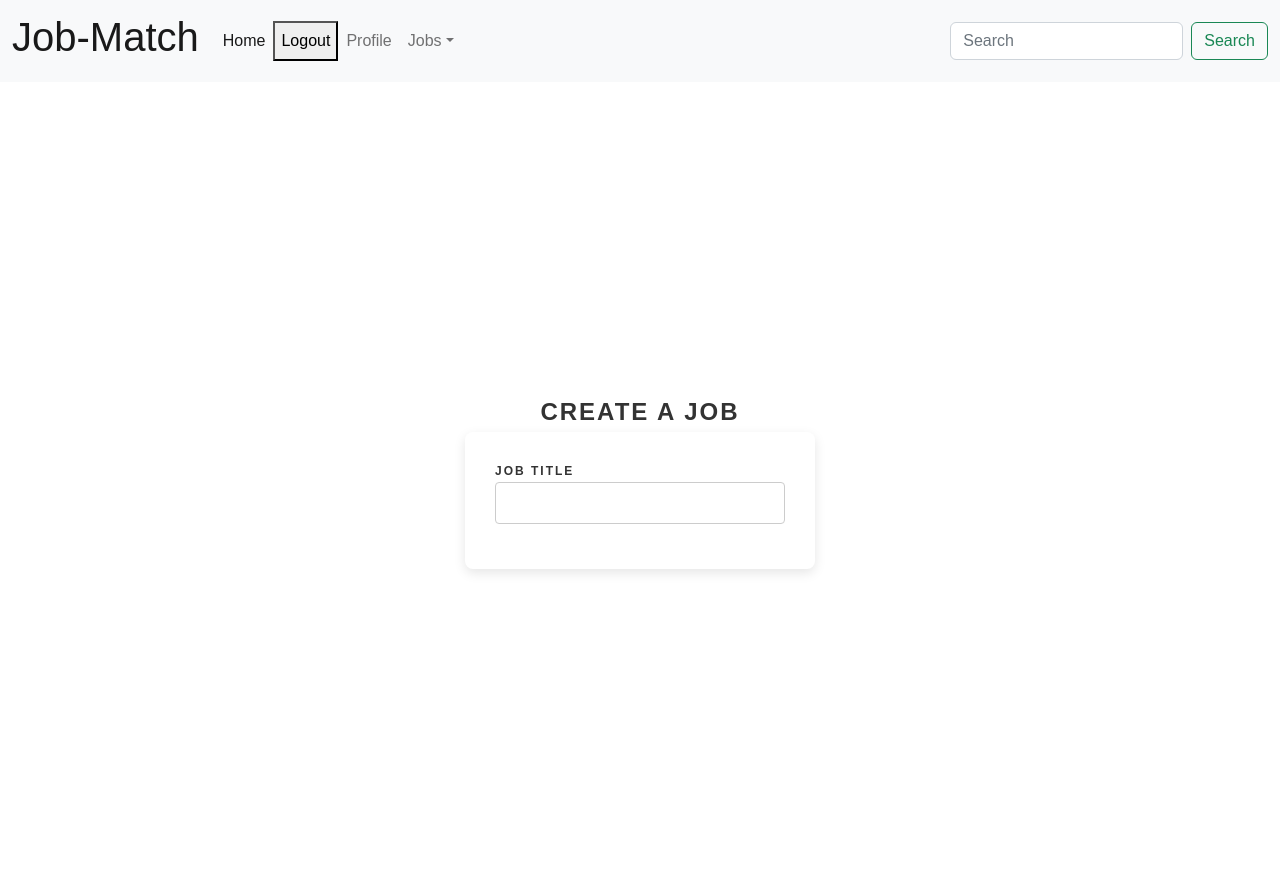
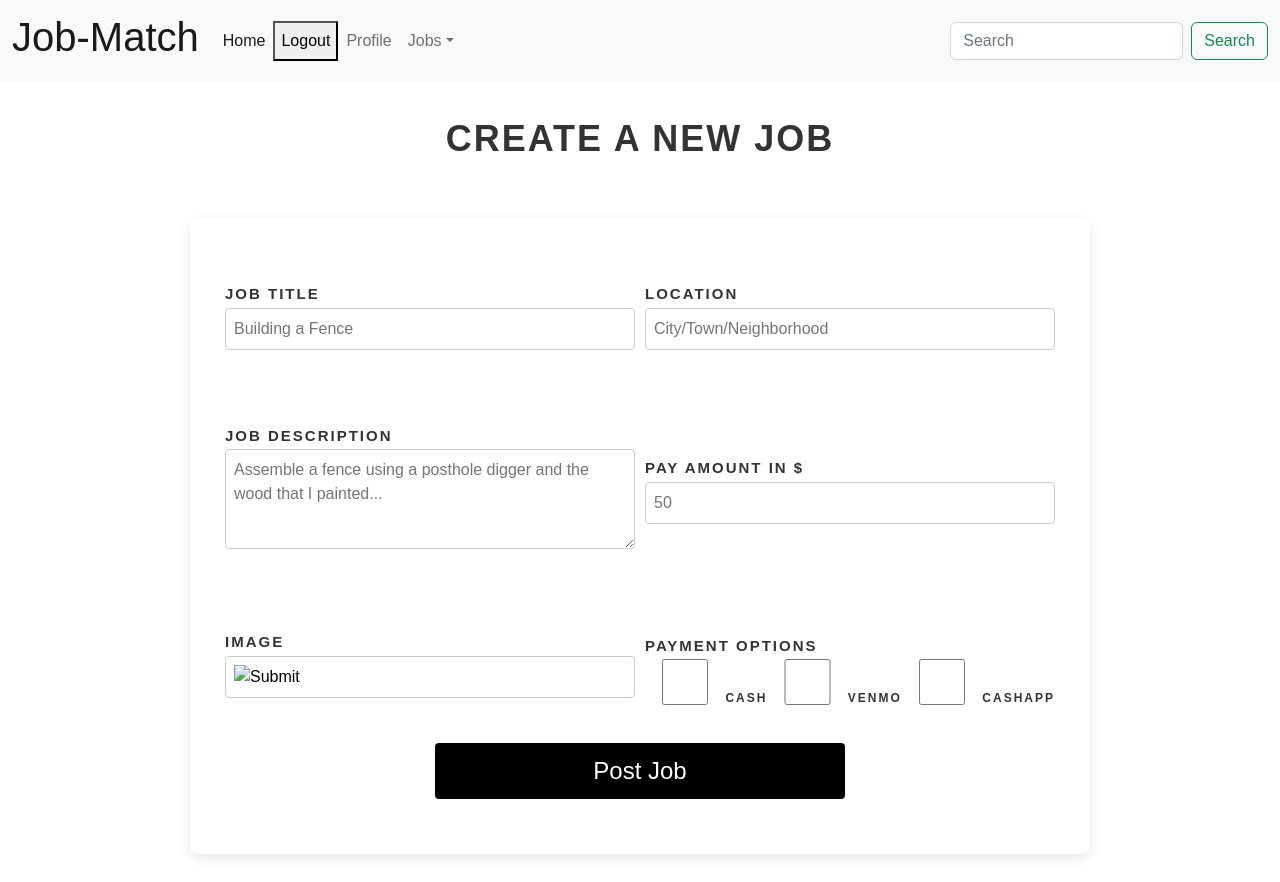
Before and after one commit to evanwalther1/Job-Match, a React (Vite) app: page /create-job in a window 1280 px wide. Built offline with nearby package versions, Linux system fonts and the light colour scheme; the HTML template or start-up script is replaced by a standard one.

Commit message:
completed the design of the create job page

```diff
--- a/src/components/JobPostForm.tsx
+++ b/src/components/JobPostForm.tsx
@@ -8,11 +8,51 @@ const JobPostForm = () => {
     <>
       <div className={styles.formContainer}>
         <div>
-          <label>Create a Job</label>
+          <label>Create a New Job</label>
         </div>
         <div className={styles.formBox}>
-          <label htmlFor="title">Job Title</label>
-          <input id="title"></input>
+          <div className={styles.inputGroup}>
+            <label htmlFor="title">Job Title</label>
+            <input id="title" placeholder="Building a Fence"></input>
+          </div>
+          <div className={styles.inputGroup}>
+            <label htmlFor="location">Location</label>
+            <input id="location" placeholder="City/Town/Neighborhood"></input>
+          </div>
+          <div className={styles.inputGroup}>
+            <label htmlFor="description">Job Description</label>
+            <div className={styles.description}>
+              <textarea
+                id="description"
+                placeholder="Assemble a fence using a posthole digger and the wood that I painted..."
+              ></textarea>
+            </div>
+          </div>
+          <div className={styles.inputGroup}>
+            <label htmlFor="amount">Pay Amount in $</label>
+            <input id="amount" placeholder="50" type="number"></input>
+          </div>
+          <div className={styles.inputGroup}>
+            <label htmlFor="images">Image</label>
+            <input id="images" type="image"></input>
+          </div>
+          <div className={styles.inputGroup}>
+            <label htmlFor="paytype">Payment Options</label>
+            <div id="paytype" className={styles.paymentGroup}>
+              <input type="checkbox" id="cash" value="Cash" />
+              <label htmlFor="cash"> Cash </label>
+              <input type="checkbox" id="venmo" value="Venmo" />
+              <label htmlFor="venmo"> Venmo </label>
+
+              <input type="checkbox" id="cashapp" value="CashApp" />
+              <label htmlFor="cashapp"> CashApp </label>
+            </div>
+          </div>
+          <div className={styles.inputGroup}>
+            <div className={styles.postButton}>
+              <button>Post Job</button>
+            </div>
+          </div>
         </div>
       </div>
     </>
--- a/src/css.styles/JobPostForm.module.css
+++ b/src/css.styles/JobPostForm.module.css
@@ -2,22 +2,24 @@
 
 .formContainer{
     display: flex;
-  justify-content: center;
+  justify-content: flex-start;
   align-items: center;
   height: 100vh;
   background-color: #ffffff;
   flex-direction: column;
+  gap: 50px;
 }
 
-/* More Specific: Label in .formBox */
-.formBox label {
-    margin-bottom: 15px;  /* Overrides .formContainer label */
-  }
+
 
   /* Box that holds the post form */
   .formBox {
-
-    width: 350px;
+    flex-wrap: wrap;
+    display: flex;
+    justify-content: center;
+    align-items: center;
+    max-width: 900px;
+    width:100%;
     padding: 30px;
     background-color: #ffffff;
     border-radius: 8px;
@@ -27,17 +29,45 @@
 
   /* Styling for each input group */
   .inputGroup {
-    margin-bottom: 100px;
+    display:flex;
+    margin-bottom: 20px;
+    flex-direction: column;
+    padding:5px;
+    width:50%
   }
 
+  .description textarea{
+    height:100px;
+  }
+
+  /* Styling for the submit button */
+  .postButton button{
+    width: 100%;
+    text-align: center;
+    padding: 10px;
+    background-color: black !important;
+    border: none;
+    color: #fff;
+    border-radius: 4px;
+    border-color: black !important;
+    font-size: 24px;
+    cursor: pointer;
+    transition: background-color 0.3s ease;
+  }
+  .paymentGroup {
+    display:flex;
+    flex-direction: row;
+  }
 
   .formContainer label {
-    font-size: 24px;
+    font-size: 36px;
     font-weight: bold;
     color: #333; /* Darker shade for contrast */
     text-align: center;
+    justify-content: center;
     display: block;
     margin-bottom: 2px;
+    margin-top: 30px;
     text-transform: uppercase;
     letter-spacing: 2px;
     position: relative;
@@ -57,6 +87,31 @@
     z-index: 1;
   }
 
+  .inputGroup label {
+    font-size: 15px;
+    font-weight: bold;
+    color: #333; /* Darker shade for contrast */
+    text-align: left;
+    display: block;
+    margin-bottom: 2px;
+    text-transform: uppercase;
+    letter-spacing: 2px;
+    position: relative;
+    z-index: 1;
+  }
+
+  .paymentGroup label {
+    font-size: 12px;
+    font-weight: bold;
+    color: #333; /* Darker shade for contrast */
+    text-align: left;
+    display: block;
+    margin-bottom: 2px;
+    letter-spacing: 2px;
+    position: relative;
+    z-index: 1;
+  }
+
   .formBox input {
     width: 100%;
     padding: 8px;
@@ -65,40 +120,19 @@
     border-radius: 4px;
   }
 
-
-  /* targets all of the <label>
-  elements inside the element with the class inputGroup */
-  .inputGroup label {
-    display: block;
-    margin-bottom: 5px; /* Overrides both above */
-    font-weight: 600;
-  }
-
-
-
-
-  /*
-
-  */
-  .inputGroup input {
+  .inputGroup input,textarea {
     width: 100%;
     padding: 8px;
     border: 1px solid #cccccc;
+    margin-bottom: 15px; /* Overrides both above */
     border-radius: 4px;
   }
-
-  /* Styling for the submit button */
-  .postButton {
-    width: 100%;
-    padding: 10px;
-    background-color: black !important;
-    border: none;
-    color: #fff;
+  .paymentGroup input{
+    width: 50%;
+    padding: 8px;
+    border: 1px solid #cccccc;
+    margin-bottom: 4px; /* Overrides both above */
     border-radius: 4px;
-    border-color: black !important;
-    font-size: 16px;
-    cursor: pointer;
-    transition: background-color 0.3s ease;
   }
 
   .inputGroup link {
```
